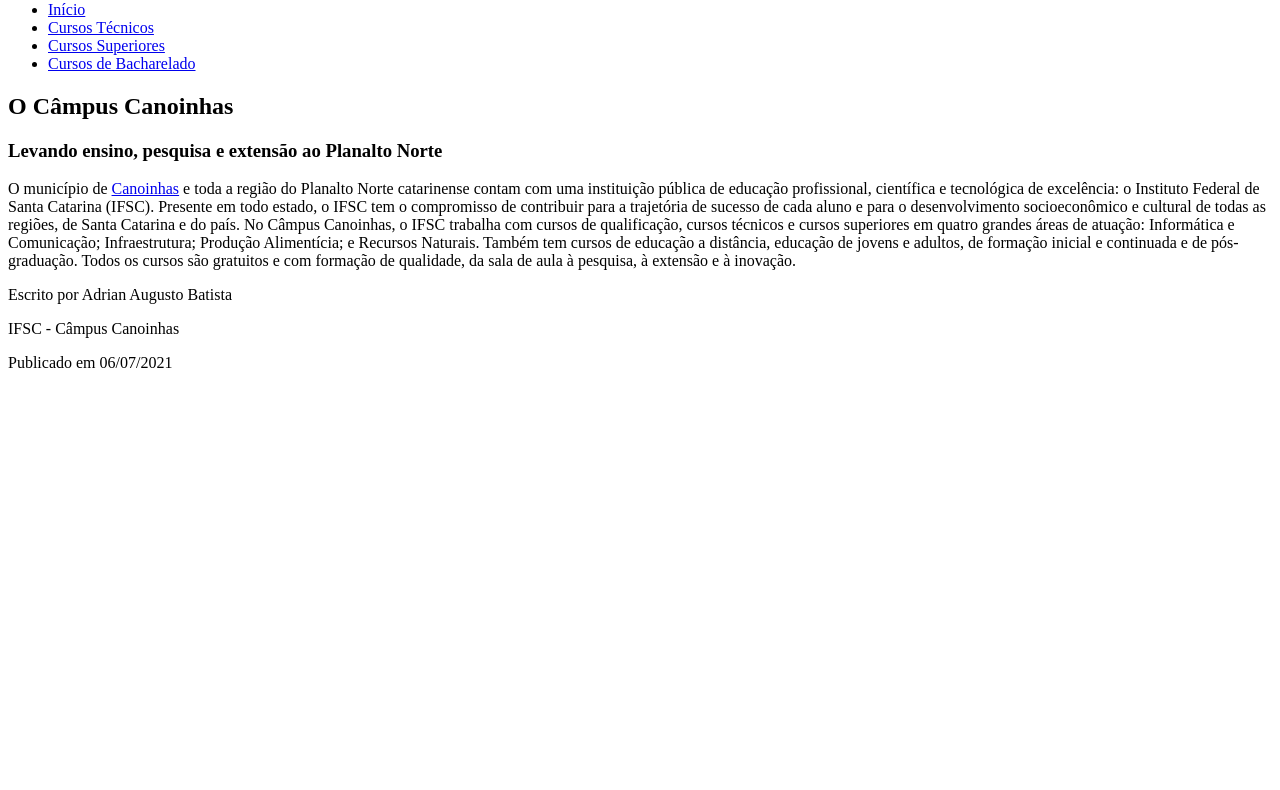
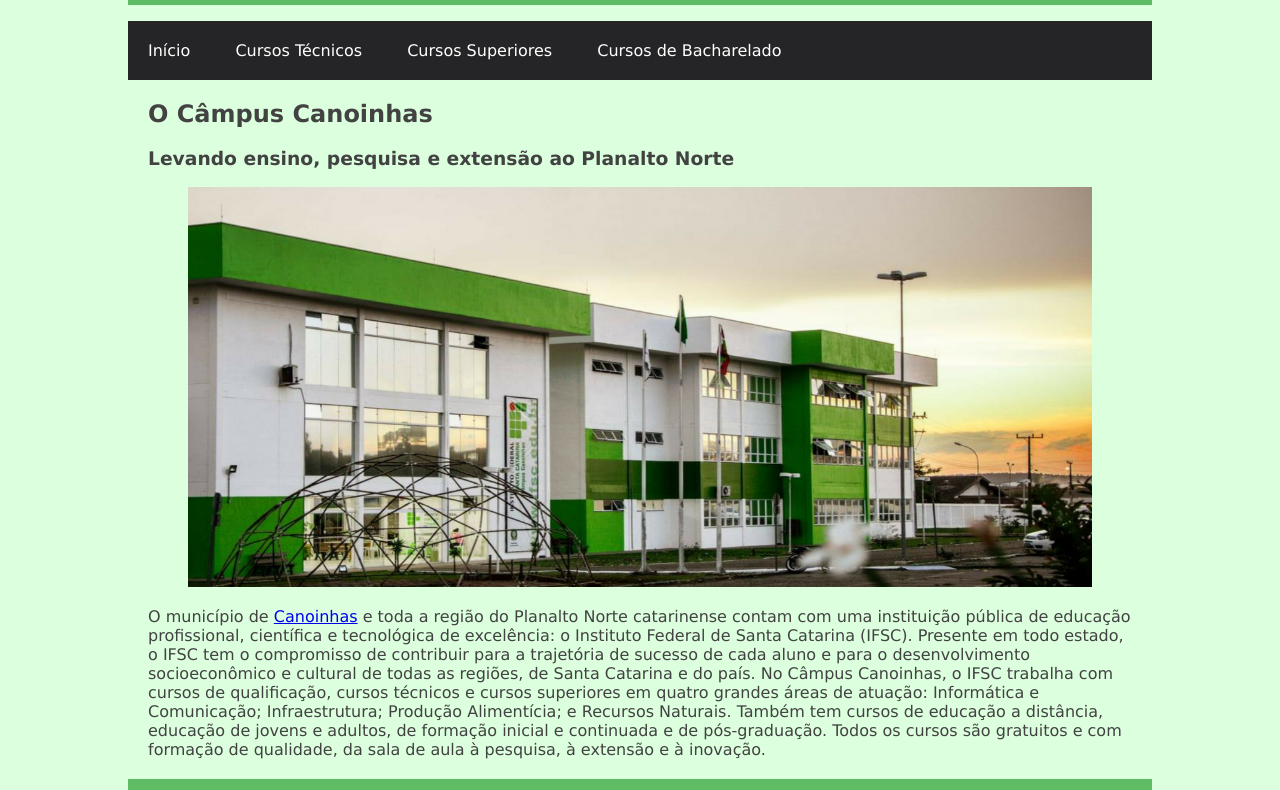
Before and after one commit to Adrian-Batista/Avaliacao-ProgWeb-I, a plain HTML site: page index.html in a window 1280 px wide. Shown: the part 126-916 px from the top of the page. Before the commit the page ends 800 px from the top, so only its background shows below. Drawn offline with Linux system fonts and the light colour scheme.

Commit message:
Estilos Configurados

```diff
--- a/index.html
+++ b/index.html
@@ -23,6 +23,11 @@
     <article>
         <h2>O Câmpus Canoinhas</h2>
           <h3>Levando ensino, pesquisa e extensão ao Planalto Norte</h3>
+
+            <figure>
+              <img src="imagens/principal.jpg" alt="Imagem" width="100%" height="400">
+            </figure>
+
             <p>O município de <a href="https://www.pmc.sc.gov.br/" target="_blank">Canoinhas</a> e toda a região do Planalto Norte catarinense contam com uma instituição pública de educação profissional, científica e tecnológica de excelência: o Instituto Federal de Santa Catarina (IFSC). Presente em todo estado, o IFSC tem o compromisso de contribuir para a trajetória de sucesso de cada aluno e para o desenvolvimento socioeconômico e cultural de todas as regiões, de Santa Catarina e do país.
               No Câmpus Canoinhas, o IFSC trabalha com cursos de qualificação, cursos técnicos e cursos superiores em quatro grandes áreas de atuação: Informática e Comunicação; Infraestrutura; Produção Alimentícia; e Recursos Naturais. Também tem cursos de educação a distância, educação de jovens e adultos, de formação inicial e continuada e de pós-graduação.
               Todos os cursos são gratuitos e com formação de qualidade, da sala de aula à pesquisa, à extensão e à inovação.</p>
--- a/style.css
+++ b/style.css
@@ -0,0 +1,50 @@
+html {
+    font-family: 'Lucida Sans', 'Lucida Sans Regular', 'Lucida Grande', 'Lucida Sans Unicode', Geneva, Verdana, sans-serif;
+    background-color: #dcffde;
+    color: rgb(66, 66, 66);
+}
+
+body {
+    width: 80%;
+    min-width: 800px;
+    margin: 0 auto;
+}
+
+header{
+    text-align: center;
+}
+
+header, footer{
+    padding: 1px;
+    background-color: #60bb65;
+}
+
+nav{
+    background-color: rgb(37, 37, 39);
+}
+
+nav ul {
+    max-width: 800px;
+    list-style: none;
+    padding: 0;
+}
+
+nav ul li {
+    display: inline;
+}
+
+nav ul li a {
+    color: #FFF;
+    padding: 20px;
+    display: inline-block;
+    text-decoration: none;
+    transition: background .4s;
+}
+
+nav ul li a:hover {
+    background-color: rgb(24, 139, 233);
+}
+
+article{
+    margin: 20px;
+}
```
Also changed, not shown: imagens/principal.jpg (added).
